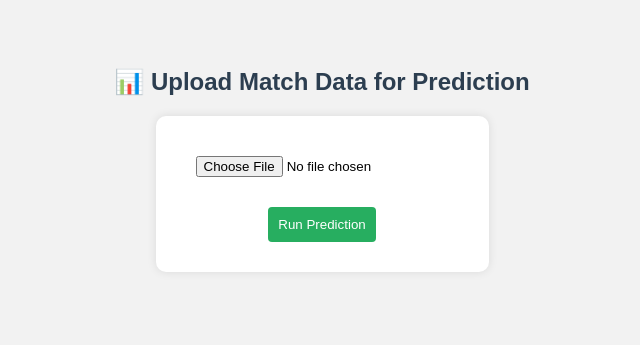
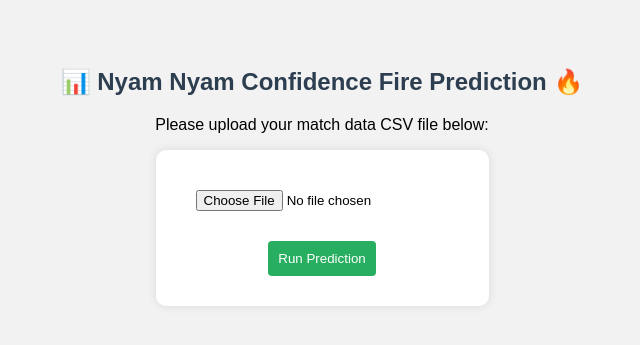
Before and after one commit to njokasoftcoder/nyamnyam-api, a Flask app: page / in a window 1280 px wide. Shown: the top 345 px of the page, without its empty margins (318-958 px from the left). Run offline with Flask 3, Linux system fonts and the light colour scheme; parts of the project's set-up code (start-up, migrations or seed data) failed here and were passed over.

Commit message:
Update form.html

```diff
--- a/templates/form.html
+++ b/templates/form.html
@@ -43,7 +43,8 @@
     </style>
 </head>
 <body>
-    <h2>📊 Upload Match Data for Prediction</h2>
+    <h2>📊 Nyam Nyam Confidence Fire Prediction 🔥</h2>
+    <p>Please upload your match data CSV file below:</p>
     <form method="POST" enctype="multipart/form-data">
         <input type="file" name="file" accept=".csv" required><br>
         <input type="submit" value="Run Prediction">
```
